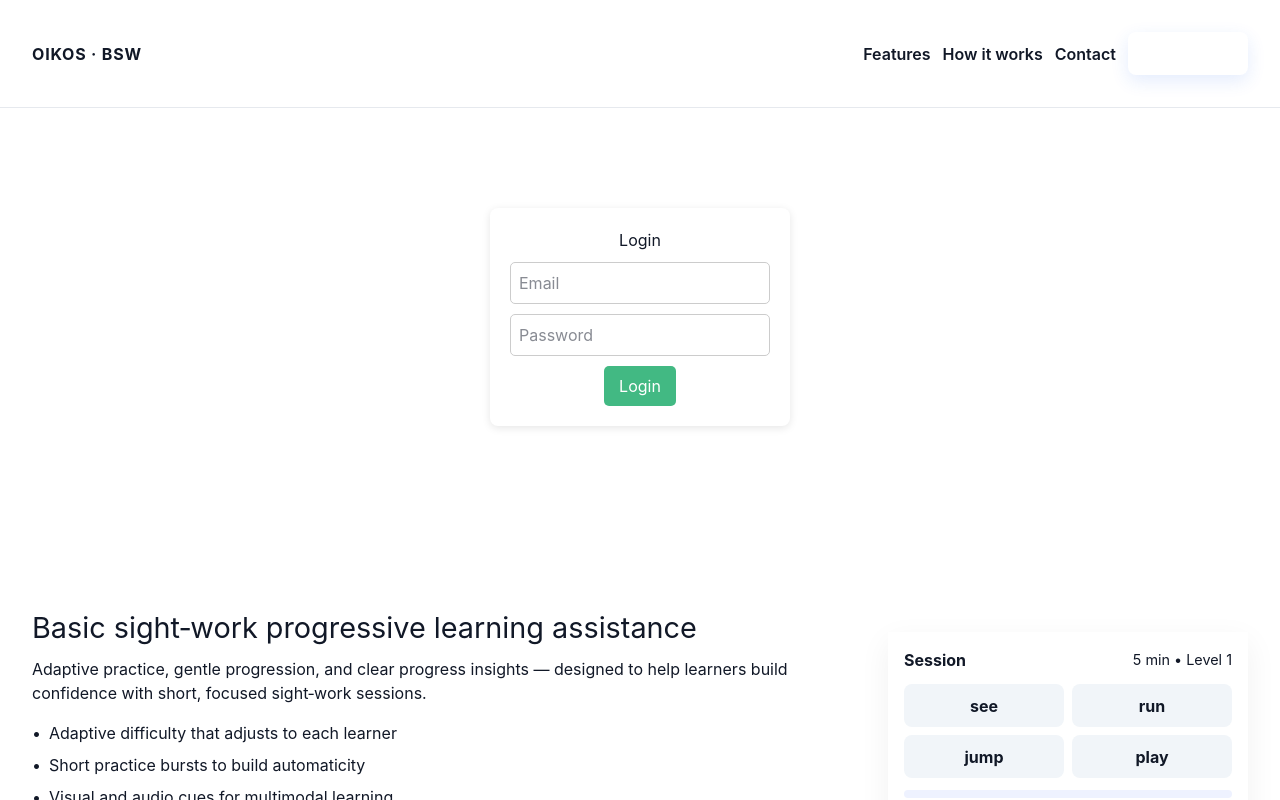
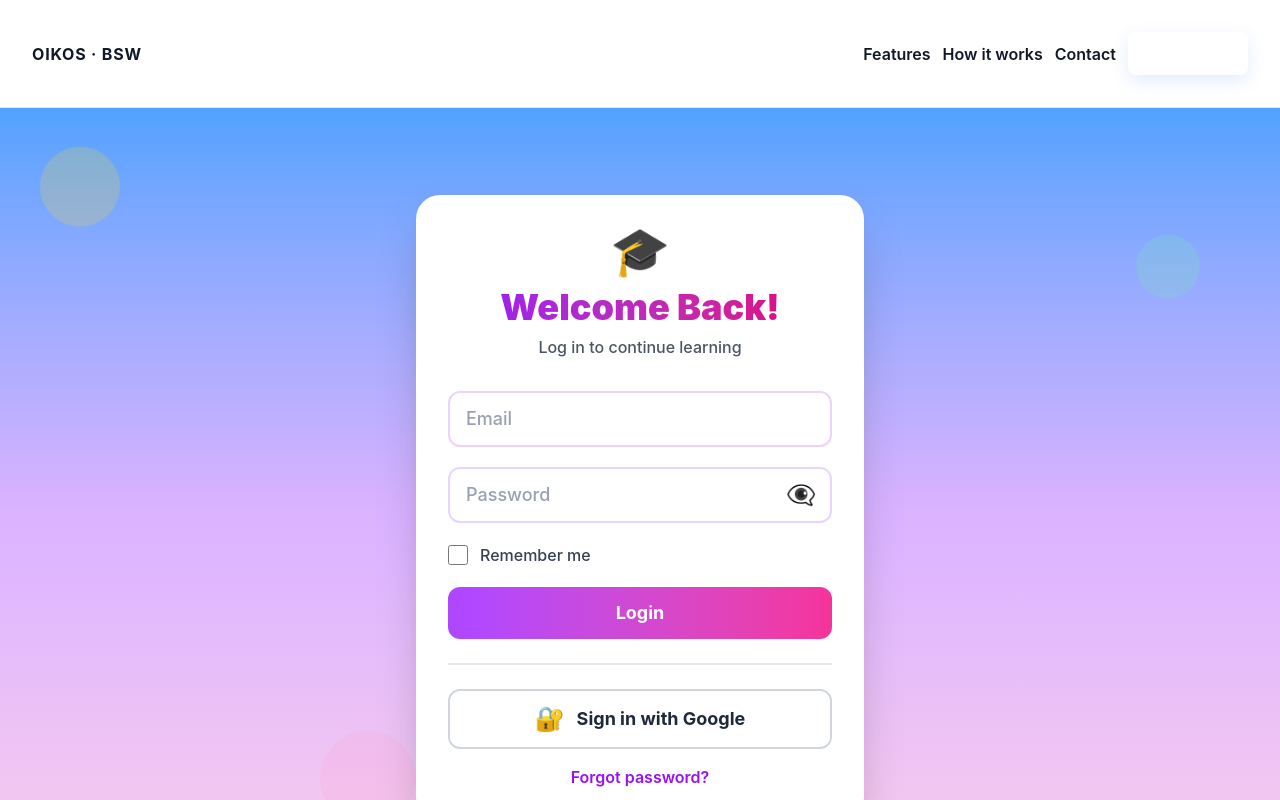
Before and after one commit to DonabelGasco/BSW, a Vue app: page /login in a window 1280 px wide. Shown: the top 800 px of the page. Built offline with nearby package versions, Linux system fonts and the light colour scheme; no server answers.

Commit message:
Home and Login

```diff
--- a/src/components/Login.vue
+++ b/src/components/Login.vue
@@ -1,20 +1,119 @@
 <template>
-  <div class="auth-container">
-    <h2>Login</h2>
-    <form @submit.prevent="login">
-      <input v-model="email" type="email" placeholder="Email" required />
-      <input v-model="password" type="password" placeholder="Password" required />
-      <button type="submit" :disabled="loading">
-        {{ loading ? 'Logging in...' : 'Login' }}
-      </button>
-    </form>
-    <p v-if="error" class="error">{{ error }}</p>
+  <div class="min-h-screen flex flex-col items-center justify-center bg-gradient-to-b from-blue-400 via-purple-300 to-pink-200 relative overflow-hidden">
+    <!-- Animated background shapes -->
+    <div class="absolute top-10 left-10 w-20 h-20 bg-yellow-300 rounded-full opacity-20 animate-bounce"></div>
+    <div class="absolute top-32 right-20 w-16 h-16 bg-green-300 rounded-full opacity-20 animate-bounce"></div>
+    <div class="absolute bottom-20 left-1/4 w-24 h-24 bg-pink-300 rounded-full opacity-20 animate-bounce"></div>
+
+    <!-- Login Card -->
+    <div class="bg-white rounded-3xl shadow-2xl p-8 w-full max-w-md relative z-10">
+      <div class="text-center mb-8">
+        <div class="text-5xl mb-3">🎓</div>
+        <h2 class="text-4xl font-black bg-gradient-to-r from-purple-600 to-pink-600 bg-clip-text text-transparent mb-2">
+          Welcome Back!
+        </h2>
+        <p class="text-gray-600 font-medium">Log in to continue learning</p>
+      </div>
+
+      <!-- Email/Password Login Form -->
+      <form @submit.prevent="login" class="space-y-5">
+        <input
+          v-model="email"
+          type="email"
+          placeholder="Email"
+          required
+          class="w-full px-4 py-3 rounded-xl border-2 border-purple-200 focus:border-purple-500 focus:outline-none text-lg font-medium transition-all duration-200 placeholder-gray-400"
+        />
+
+        <div class="relative">
+          <input
+            v-model="password"
+            :type="showPassword ? 'text' : 'password'"
+            placeholder="Password"
+            required
+            class="w-full px-4 py-3 rounded-xl border-2 border-purple-200 focus:border-purple-500 focus:outline-none text-lg font-medium transition-all duration-200 placeholder-gray-400"
+          />
+          <button
+            type="button"
+            @click="showPassword = !showPassword"
+            class="absolute right-4 top-1/2 transform -translate-y-1/2 text-2xl hover:scale-110 transition-transform"
+          >
+            {{ showPassword ? '👁️' : '👁️‍🗨️' }}
+          </button>
+        </div>
+
+        <label class="flex items-center gap-3 cursor-pointer">
+          <input
+            v-model="rememberMe"
+            type="checkbox"
+            class="w-5 h-5 rounded-lg border-2 border-purple-300 cursor-pointer accent-purple-500"
+          />
+          <span class="text-gray-700 font-medium">Remember me</span>
+        </label>
+
+        <button
+          type="submit"
+          :disabled="loading"
+          class="w-full py-3 px-4 bg-gradient-to-r from-purple-500 to-pink-500 text-white font-bold text-lg rounded-xl hover:shadow-lg hover:scale-105 disabled:opacity-50 disabled:cursor-not-allowed transition-all duration-200"
+        >
+          {{ loading ? 'Logging in...' : 'Login' }}
+        </button>
+      </form>
+
+      <!-- Google Sign-In Button -->
+      <div class="mt-6 pt-6 border-t-2 border-gray-200">
+        <button
+          @click="loginWithGoogle"
+          :disabled="loading"
+          class="w-full py-3 px-4 bg-white border-2 border-gray-300 text-gray-800 font-bold text-lg rounded-xl hover:bg-gray-50 hover:shadow-lg hover:scale-105 disabled:opacity-50 disabled:cursor-not-allowed transition-all duration-200 flex items-center justify-center gap-3"
+        >
+          <span class="text-2xl">🔐</span>
+          Sign in with Google
+        </button>
+      </div>
+
+      <!-- Forgot Password Link -->
+      <div class="text-center mt-4">
+        <a href="#" class="text-purple-600 font-semibold hover:text-purple-700 transition-colors">
+          Forgot password?
+        </a>
+      </div>
+
+      <!-- Error message -->
+      <transition name="slide-down">
+        <div
+          v-if="error"
+          class="mt-4 p-4 bg-red-100 border-2 border-red-400 rounded-xl text-red-800 font-medium flex items-center gap-2"
+        >
+          <span class="text-2xl">❌</span>
+          {{ error }}
+        </div>
+      </transition>
+
+      <!-- Success message -->
+      <transition name="slide-down">
+        <div
+          v-if="success"
+          class="mt-4 p-4 bg-green-100 border-2 border-green-400 rounded-xl text-green-800 font-medium flex items-center gap-2"
+        >
+          <span class="text-2xl">✅</span>
+          {{ success }}
+        </div>
+      </transition>
+    </div>
+
+    <!-- Loading overlay -->
+    <transition name="fade">
+      <div v-if="loading" class="fixed inset-0 bg-black bg-opacity-30 flex items-center justify-center z-50">
+        <div class="text-6xl animate-bounce">🎓</div>
+      </div>
+    </transition>
   </div>
 </template>
 
 <script setup>
 import { ref } from 'vue'
-import { signInWithEmailAndPassword } from 'firebase/auth'
+import { signInWithEmailAndPassword, signInWithPopup, GoogleAuthProvider } from 'firebase/auth'
 import { auth } from '../firebase'
 import { useRouter } from 'vue-router'
 
@@ -22,17 +121,28 @@ const router = useRouter()
 const email = ref('')
 const password = ref('')
 const error = ref('')
+const success = ref('')
 const loading = ref(false)
+const showPassword = ref(false)
+const rememberMe = ref(false)
 
 const login = async () => {
   error.value = ''
+  success.value = ''
   loading.value = true
   try {
     await signInWithEmailAndPassword(auth, email.value, password.value)
-    // ✅ Redirect to home page after successful login
-    router.push('/home')
+    success.value = 'Login successful! Redirecting...'
+
+    // Store remember me preference
+    if (rememberMe.value) {
+      localStorage.setItem('rememberMe', 'true')
+    }
+
+    setTimeout(() => {
+      router.push('/home')
+    }, 1000)
   } catch (err) {
-    // Firebase returns detailed errors, but we can show a friendly message
     if (err.code === 'auth/invalid-email') {
       error.value = 'Invalid email format.'
     } else if (err.code === 'auth/user-not-found') {
@@ -46,44 +156,73 @@ const login = async () => {
     loading.value = false
   }
 }
+
+const loginWithGoogle = async () => {
+  error.value = ''
+  success.value = ''
+  loading.value = true
+  try {
+    const provider = new GoogleAuthProvider()
+    await signInWithPopup(auth, provider)
+    success.value = 'Google login successful! Redirecting...'
+
+    if (rememberMe.value) {
+      localStorage.setItem('rememberMe', 'true')
+    }
+
+    setTimeout(() => {
+      router.push('/home')
+    }, 1000)
+  } catch (err) {
+    if (err.code === 'auth/popup-closed-by-user') {
+      error.value = 'Sign-in cancelled.'
+    } else if (err.code === 'auth/popup-blocked') {
+      error.value = 'Pop-up was blocked. Please allow pop-ups and try again.'
+    } else {
+      error.value = 'Google sign-in failed. Please try again.'
+    }
+  } finally {
+    loading.value = false
+  }
+}
 </script>
 
 <style scoped>
-.auth-container {
-  width: 300px;
-  margin: 100px auto;
-  text-align: center;
-  background: #fff;
-  padding: 20px;
-  border-radius: 8px;
-  box-shadow: 0 2px 8px rgba(0,0,0,0.1);
+.animate-bounce {
+  animation: bounce 1s infinite;
 }
 
-input {
-  display: block;
-  width: 100%;
-  margin: 10px 0;
-  padding: 8px;
-  border: 1px solid #ccc;
-  border-radius: 5px;
+@keyframes bounce {
+  0%, 100% {
+    transform: translateY(0);
+  }
+  50% {
+    transform: translateY(-10px);
+  }
 }
 
-button {
-  background: #42b983;
-  color: white;
-  border: none;
-  padding: 8px 15px;
-  cursor: pointer;
-  border-radius: 5px;
+.slide-down-enter-active,
+.slide-down-leave-active {
+  transition: all 0.3s ease;
 }
 
-button:disabled {
-  opacity: 0.6;
-  cursor: not-allowed;
+.slide-down-enter-from {
+  opacity: 0;
+  transform: translateY(-10px);
 }
 
-.error {
-  color: red;
-  margin-top: 10px;
+.slide-down-leave-to {
+  opacity: 0;
+  transform: translateY(-10px);
+}
+
+.fade-enter-active,
+.fade-leave-active {
+  transition: opacity 0.3s ease;
+}
+
+.fade-enter-from,
+.fade-leave-to {
+  opacity: 0;
 }
 </style>
```
Also changed, not shown: src/components/Home.vue (+111 -22 lines), 1 other file (tests, documents, lock files or other folders).
